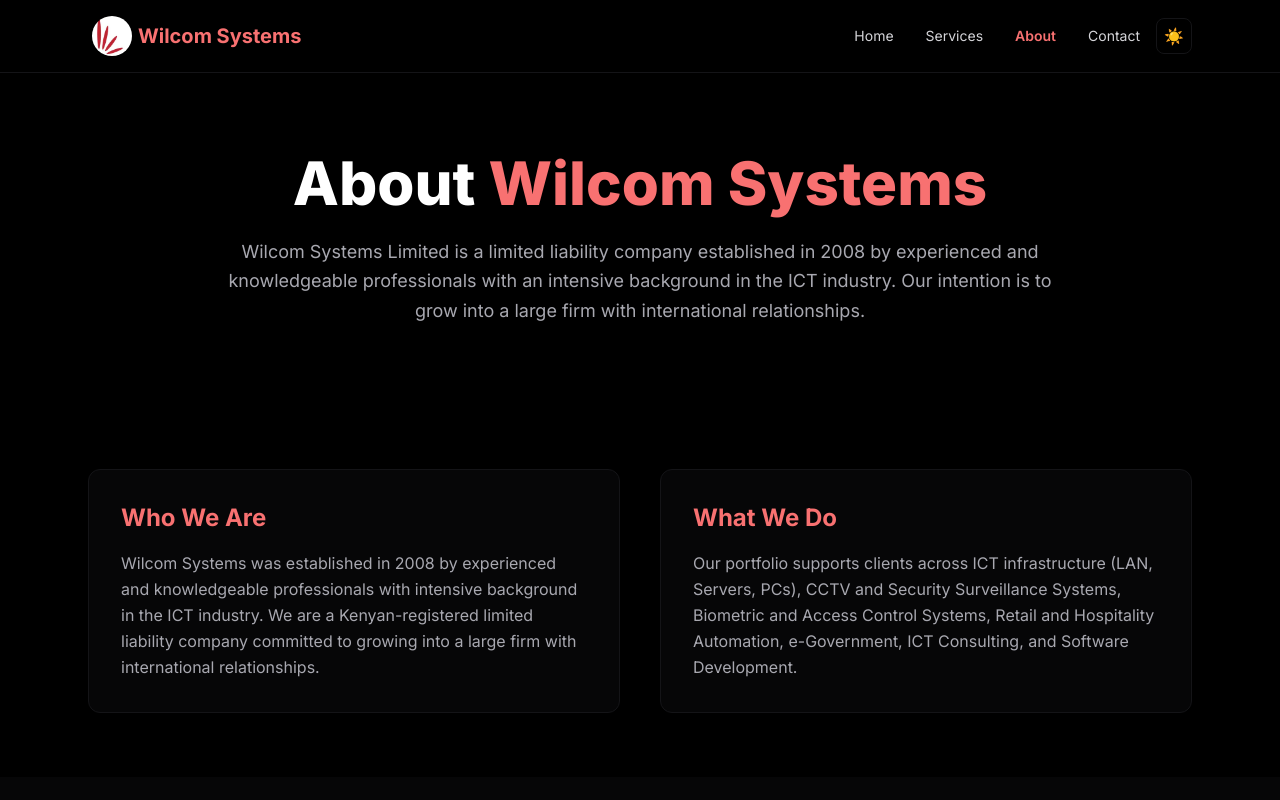
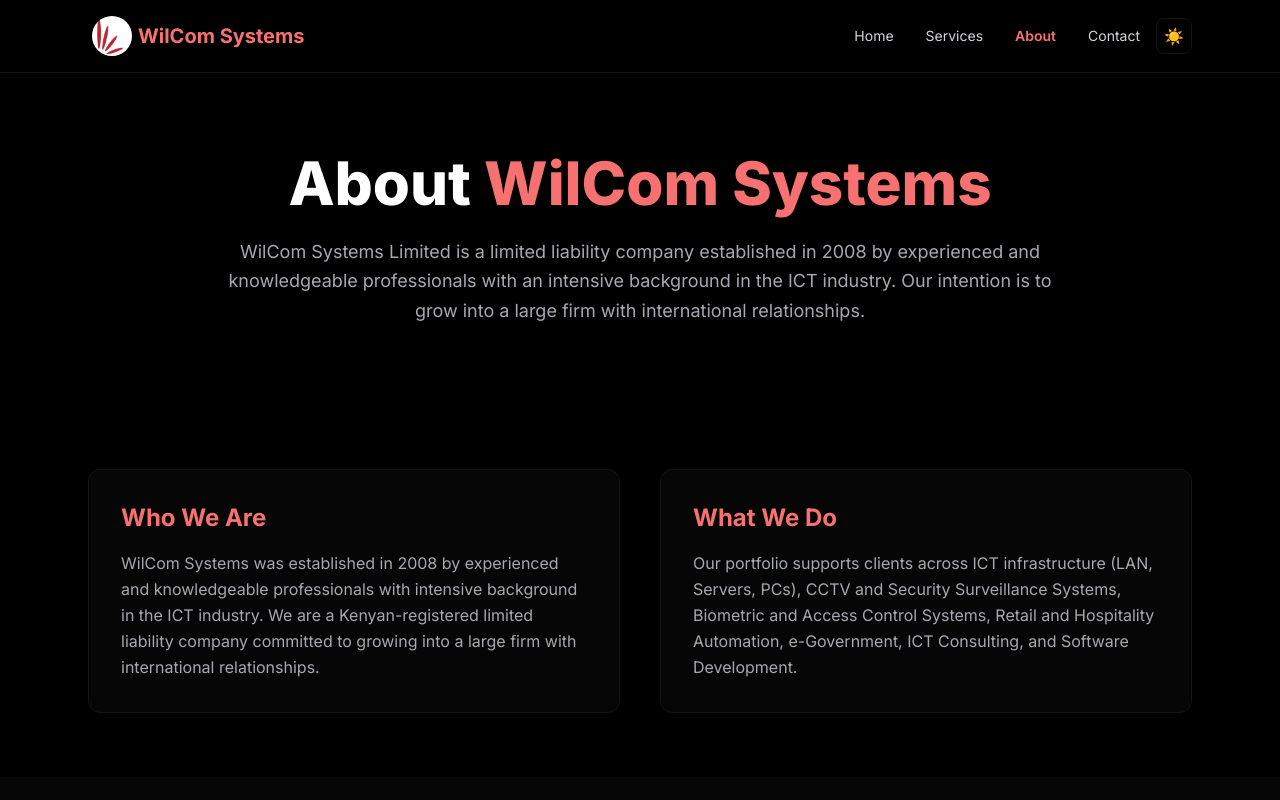
Before and after one commit to nigel-yegon/wilcom-web, a Next.js app: page /about in a window 1280 px wide. Shown: the top 800 px of the page. Built offline with nearby package versions, Linux system fonts and the light colour scheme.

Commit message:
Update Wording

```diff
--- a/app/about/page.tsx
+++ b/app/about/page.tsx
@@ -2,9 +2,9 @@
 import FadeIn from "../components/fade-in";
 
 export const metadata: Metadata = {
-  title: "About Us | Wilcom Systems Limited",
+  title: "About Us | WilCom Systems Limited",
   description:
-    "Wilcom Systems Limited — established in 2008, delivering ICT infrastructure, POS solutions, security systems, and software development across Kenya.",
+    "WilCom Systems Limited — established in 2008, delivering ICT infrastructure, POS solutions, security systems, and software development across Kenya.",
 };
 
 export default function AboutPage() {
@@ -16,13 +16,13 @@
           <h1 className="text-5xl md:text-6xl font-extrabold mb-6">
             About{" "}
             <span className="text-brand-600 dark:text-brand-400">
-              Wilcom Systems
+              WilCom Systems
             </span>
           </h1>
         </FadeIn>
         <FadeIn y={20} delay={0.15}>
           <p className="text-lg text-ink-600 dark:text-ink-300 leading-relaxed">
-            Wilcom Systems Limited is a limited liability company established in
+            WilCom Systems Limited is a limited liability company established in
             2008 by experienced and knowledgeable professionals with an
             intensive background in the ICT industry. Our intention is to grow
             into a large firm with international relationships.
@@ -39,7 +39,7 @@
                 Who We Are
               </h2>
               <p className="text-ink-600 dark:text-ink-300 leading-relaxed">
-                Wilcom Systems was established in 2008 by experienced and
+                WilCom Systems was established in 2008 by experienced and
                 knowledgeable professionals with intensive background in the ICT
                 industry. We are a Kenyan-registered limited liability company
                 committed to growing into a large firm with international
@@ -246,7 +246,7 @@
           </FadeIn>
           <FadeIn y={20} delay={0.15}>
             <p className="text-center text-ink-500 dark:text-ink-400 mb-12 max-w-3xl mx-auto">
-              As your retail Point of Sale System Partner, Wilcom offers a
+              As your retail Point of Sale System Partner, WilCom offers a
               complete retail POS system solution starting with initial
               consultation with our Retail Technology Specialists.
             </p>
@@ -274,16 +274,16 @@
         </div>
       </section>
 
-      {/* Why Choose Wilcom */}
+      {/* Why Choose WilCom */}
       <section className="px-6 py-16 max-w-6xl mx-auto">
         <FadeIn y={20}>
           <h2 className="text-3xl md:text-4xl font-bold text-center mb-12">
-            Why Choose Wilcom
+            Why Choose WilCom
           </h2>
         </FadeIn>
         <div className="space-y-4 max-w-4xl mx-auto">
           {[
-            "Wilcom's experience on the web and now on mobile helps us understand complex back-ends and create connected mobile applications across all smartphone platforms.",
+            "WilCom's experience on the web and now on mobile helps us understand complex back-ends and create connected mobile applications across all smartphone platforms.",
             "Flexibility to work and provide various engagement models — including fixed bids and long-term engagements.",
             "Extensive experience in creating Enterprise consumer-facing web applications.",
             "Innovative approach with specific strategies that assure ROI and increased customer engagement.",
@@ -322,26 +322,26 @@
               <p>
                 <span className="text-ink-500">Email:</span>{" "}
                 <a
-                  href="mailto:sales@wilcom.co.ke"
+                  href="mailto:sales@WilCom.co.ke"
                   className="text-brand-600 dark:text-brand-400 hover:underline"
                 >
-                  sales@wilcom.co.ke
+                  sales@WilCom.co.ke
                 </a>{" "}
                 /{" "}
                 <a
-                  href="mailto:info@wilcom.co.ke"
+                  href="mailto:info@WilCom.co.ke"
                   className="text-brand-600 dark:text-brand-400 hover:underline"
                 >
-                  info@wilcom.co.ke
+                  info@WilCom.co.ke
                 </a>
               </p>
               <p>
                 <span className="text-ink-500">Website:</span>{" "}
                 <a
-                  href="https://www.wilcom.co.ke"
+                  href="https://www.WilCom.co.ke"
                   className="text-brand-600 dark:text-brand-400 hover:underline"
                 >
-                  www.wilcom.co.ke
+                  www.WilCom.co.ke
                 </a>
               </p>
             </div>
--- a/app/components/footer.tsx
+++ b/app/components/footer.tsx
@@ -1,7 +1,7 @@
 export default function Footer() {
   return (
     <footer className="text-center py-8 border-t border-grey-700 text-grey-400 text-sm">
-      © {new Date().getFullYear()} Wilcom Systems Limited. All rights reserved.
+      © {new Date().getFullYear()} WilCom Systems Limited. All rights reserved.
     </footer>
   );
 }
--- a/app/components/navbar.tsx
+++ b/app/components/navbar.tsx
@@ -25,18 +25,18 @@
                     href="/"
                     className="flex items-center gap-0.5"
                     onClick={() => setOpen(false)}
-                    aria-label="Wilcom Systems Limited — Home"
+                    aria-label="WilCom Systems Limited — Home"
                 >
                     <Image
                         src="/favicon.webp"
-                        alt="Wilcom Systems Limited"
+                        alt="WilCom Systems Limited"
                         width={50}
                         height={50}
                         priority
                         className="h-10 md:h-12 w-auto object-contain rounded-full p-1"
                     />
                     <span className="text-brand-600 dark:text-brand-400 text-lg md:text-xl font-bold whitespace-nowrap">
-                        Wilcom Systems
+                        WilCom Systems
                     </span>
 
 
--- a/app/contact/page.tsx
+++ b/app/contact/page.tsx
@@ -3,15 +3,15 @@
 import FadeIn from "../components/fade-in";
 
 export const metadata: Metadata = {
-  title: "Contact Us | Wilcom Systems Limited",
+  title: "Contact Us | WilCom Systems Limited",
   description:
-    "Get in touch with Wilcom Systems Limited — Nairobi-based ICT solutions provider for networking, POS, security, and software development.",
+    "Get in touch with WilCom Systems Limited — Nairobi-based ICT solutions provider for networking, POS, security, and software development.",
 };
 
 const testimonials = [
   {
     quote:
-      "Wilcom rolled out our entire retail POS system across 14 branches in under three weeks. Their team handled the cabling, hardware, training, and support — all without disrupting our daily operations. Truly professional.",
+      "WilCom rolled out our entire retail POS system across 14 branches in under three weeks. Their team handled the cabling, hardware, training, and support — all without disrupting our daily operations. Truly professional.",
     name: "Grace Mwangi",
     role: "Operations Director",
     company: "Retail Chain, Nairobi",
@@ -25,28 +25,28 @@
   },
   {
     quote:
-      "We engaged Wilcom to modernize our LAN across three floors. Their team designed a clean, scalable network that has eliminated our connectivity issues and prepared us for future growth. Highly recommended.",
+      "We engaged WilCom to modernize our LAN across three floors. Their team designed a clean, scalable network that has eliminated our connectivity issues and prepared us for future growth. Highly recommended.",
     name: "Sarah Kipchoge",
     role: "IT Manager",
     company: "Manufacturing Firm",
   },
   {
     quote:
-      "Wilcom built a custom HR and payroll system tailored to our needs. It integrated with our existing biometric readers and saved our HR team countless hours every month. Excellent work.",
+      "WilCom built a custom HR and payroll system tailored to our needs. It integrated with our existing biometric readers and saved our HR team countless hours every month. Excellent work.",
     name: "James Njoroge",
     role: "HR Director",
     company: "Hospitality Group",
   },
   {
     quote:
-      "From the first consultation to final deployment, the Wilcom team was responsive, knowledgeable, and honest about timelines. Their MuniLogic county system has streamlined how we handle permits and licenses.",
+      "From the first consultation to final deployment, the WilCom team was responsive, knowledgeable, and honest about timelines. Their MuniLogic county system has streamlined how we handle permits and licenses.",
     name: "Peter Kamau",
     role: "County ICT Officer",
     company: "County Government",
   },
   {
     quote:
-      "We've worked with Wilcom on multiple projects — servers, networking, software. They always deliver on time and stand behind their work. A reliable long-term partner.",
+      "We've worked with WilCom on multiple projects — servers, networking, software. They always deliver on time and stand behind their work. A reliable long-term partner.",
     name: "Anne Wanjiku",
     role: "Chief Technology Officer",
     company: "Logistics Company",
@@ -131,18 +131,18 @@
                       </p>
                       <p>
                         <a
-                          href="mailto:sales@wilcom.co.ke"
+                          href="mailto:sales@WilCom.co.ke"
                           className="hover:text-brand-600 dark:hover:text-brand-400"
                         >
-                          sales@wilcom.co.ke
+                          sales@WilCom.co.ke
                         </a>
                       </p>
                       <p>
                         <a
-                          href="mailto:info@wilcom.co.ke"
+                          href="mailto:info@WilCom.co.ke"
                           className="hover:text-brand-600 dark:hover:text-brand-400"
                         >
-                          info@wilcom.co.ke
+                          info@WilCom.co.ke
                         </a>
                       </p>
                     </div>
@@ -156,12 +156,12 @@
                         Website
                       </p>
                       <a
-                        href="https://www.wilcom.co.ke"
+                        href="https://www.WilCom.co.ke"
                         target="_blank"
                         rel="noreferrer"
                         className="hover:text-brand-600 dark:hover:text-brand-400"
                       >
-                        www.wilcom.co.ke
+                        www.WilCom.co.ke
                       </a>
                     </div>
                   </li>
--- a/app/layout.tsx
+++ b/app/layout.tsx
@@ -8,9 +8,9 @@
 const inter = Inter({ subsets: ["latin"] });
 
 export const metadata: Metadata = {
-  title: "Wilcom Systems Limited",
+  title: "WilCom Systems Limited",
   description:
-    "Wilcom Systems Limited — delivering innovative ICT solutions, POS systems, security, and software across Kenya.",
+    "WilCom Systems Limited — delivering innovative ICT solutions, POS systems, security, and software across Kenya.",
 };
 
 export default function RootLayout({
--- a/app/page.tsx
+++ b/app/page.tsx
@@ -92,7 +92,7 @@
           <h1 className="text-4xl md:text-6xl font-extrabold mb-6 max-w-4xl">
             Welcome to{" "}
             <span className="text-brand-600 dark:text-brand-400">
-              Wilcom Systems Limited
+              WilCom Systems Limited
             </span>
           </h1>
         </FadeIn>
@@ -288,11 +288,11 @@
         </FadeIn>
       </section>
 
-      {/* Why Choose Wilcom */}
+      {/* Why Choose WilCom */}
       <section className="px-6 py-20 max-w-6xl mx-auto w-full">
         <FadeIn y={20}>
           <h2 className="text-3xl md:text-4xl font-bold text-center mb-12">
-            Why Choose Wilcom
+            Why Choose WilCom
           </h2>
         </FadeIn>
         <div className="space-y-4 max-w-4xl mx-auto">
--- a/app/services/page.tsx
+++ b/app/services/page.tsx
@@ -3,9 +3,9 @@
 import FadeIn from "../components/fade-in";
 
 export const metadata: Metadata = {
-  title: "Products & Services | Wilcom Systems Limited",
+  title: "Products & Services | WilCom Systems Limited",
   description:
-    "ICT infrastructure, networking, CCTV, biometric access control, retail POS, software development, and enterprise solutions from Wilcom Systems Limited.",
+    "ICT infrastructure, networking, CCTV, biometric access control, retail POS, software development, and enterprise solutions from WilCom Systems Limited.",
 };
 
 const services = [
@@ -201,7 +201,7 @@
           <p className="text-lg text-ink-600 dark:text-ink-300 leading-relaxed">
             A complete portfolio of ICT infrastructure, retail automation,
             security systems, and software solutions — designed, installed, and
-            supported by Wilcom Systems Limited.
+            supported by WilCom Systems Limited.
           </p>
         </FadeIn>
       </section>
@@ -328,7 +328,7 @@
         </FadeIn>
         <FadeIn y={20} delay={0.15}>
           <p className="text-center text-ink-500 dark:text-ink-400 mb-12 max-w-3xl mx-auto">
-            As your retail Point of Sale System Partner, Wilcom offers a
+            As your retail Point of Sale System Partner, WilCom offers a
             complete retail POS system solution — starting with initial
             consultation with our Retail Technology Specialists.
           </p>
@@ -435,11 +435,11 @@
         </div>
       </section>
 
-      {/* Why Choose Wilcom */}
+      {/* Why Choose WilCom */}
       <section className="px-6 py-16 max-w-6xl mx-auto">
         <FadeIn y={20}>
           <h2 className="text-3xl md:text-4xl font-bold text-center mb-12">
-            Why Choose Wilcom
+            Why Choose WilCom
           </h2>
         </FadeIn>
         <div className="space-y-4 max-w-4xl mx-auto">
--- a/package.json
+++ b/package.json
@@ -1,5 +1,5 @@
 {
-  "name": "wilcom-web",
+  "name": "WilCom-web",
   "version": "0.1.0",
   "private": true,
   "scripts": {
```
Also changed, not shown: 1 other file (tests, documents, lock files or other folders).
